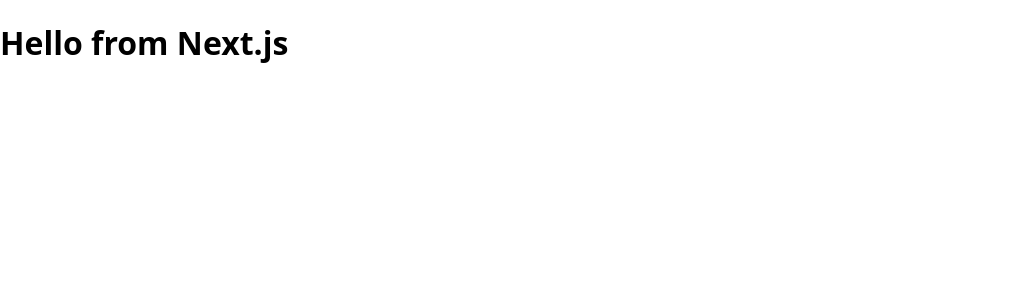
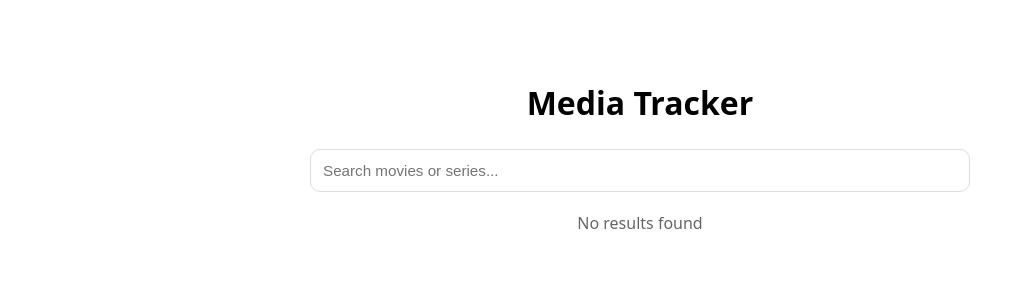
Before and after one commit to YssraChahine/Media-Tracker, a Next.js app: page / in a window 1280 px wide. Shown: the top 300 px of the page, without its empty margins (0-1031 px from the left). Built offline with nearby package versions, Linux system fonts and the light colour scheme.

Commit message:
add search media function

```diff
--- /dev/null
+++ b/components/SearchBar.js
@@ -0,0 +1,61 @@
+import { useState } from "react";
+import styled from "styled-components";
+
+export default function SearchBar({ onSearch }) {
+  const [query, setQuery] = useState("");
+
+  function handleChange(event) {
+    const value = event.target.value;
+    setQuery(value);
+    onSearch(value);
+  }
+
+  function handleClear() {
+    setQuery("");
+    onSearch("");
+  }
+
+  return (
+    <Wrapper>
+      <Input
+        type="text"
+        placeholder="Search movies or series..."
+        value={query}
+        onChange={handleChange}
+      />
+
+      {query && <ClearButton onClick={handleClear}>X</ClearButton>}
+    </Wrapper>
+  );
+}
+
+const Wrapper = styled.div`
+  position: relative;
+  margin-bottom: 20px;
+`;
+
+const Input = styled.input`
+  width: 100%;
+  padding: 12px 40px 12px 12px;
+  border-radius: 10px;
+  border: 1px solid #ddd;
+  font-size: 0.95rem;
+  &:focus {
+    outline: none;
+    border-color: #333;
+  }
+`;
+
+const ClearButton = styled.button`
+  position: absolute;
+  right: 10px;
+  top: 50%;
+  transform: translateY(-50%);
+  border: none;
+  background: transparent;
+  font-size: 1.2rem;
+  cursor: pointer;
+  &:hover {
+    opacity: 0.6;
+  }
+`;
--- a/next.config.js
+++ b/next.config.js
@@ -4,6 +4,9 @@
     styledComponents: true,
   },
   reactStrictMode: true,
+  images: {
+    domains: ["image.tmdb.org"],
+  },
   webpack(config) {
     config.module.rules.push({
       test: /\.svg$/i,
--- a/package.json
+++ b/package.json
@@ -16,7 +16,7 @@
     "next": "13.4.8",
     "react": "18.2.0",
     "react-dom": "18.2.0",
-    "styled-components": "^6.0.2"
+    "styled-components": "^6.4.1"
   },
   "devDependencies": {
     "@svgr/webpack": "^8.0.1",
--- a/pages/index.js
+++ b/pages/index.js
@@ -1,7 +1,119 @@
+import { useState } from "react";
+import { searchMedia } from "@/utils/tmdb";
+import SearchBar from "@/components/SearchBar";
+import styled from "styled-components";
+
 export default function HomePage() {
+  const [results, setResults] = useState([]);
+  const [loading, setLoading] = useState(false);
+
+  async function handleSearch(query) {
+    if (!query) {
+      setResults([]);
+      return;
+    }
+
+    try {
+      setLoading(true);
+
+      const data = await searchMedia(query);
+
+      const filtered = data.filter(
+        (item) => item.media_type === "movie" || item.media_type === "tv"
+      );
+
+      setResults(filtered);
+    } catch (error) {
+      console.error(error);
+    } finally {
+      setLoading(false);
+    }
+  }
+
   return (
-    <div>
-      <h1>Hello from Next.js</h1>
-    </div>
+    <Main>
+      <Heading>Media Tracker</Heading>
+
+      <SearchBar onSearch={handleSearch} />
+
+      {loading && <Message>Loading...</Message>}
+
+      {!loading && results.length === 0 && <Message>No results found</Message>}
+
+      <Grid>
+        {results.map((item) => (
+          <Card key={item.id}>
+            <Poster
+              src={
+                item.poster_path
+                  ? `https://image.tmdb.org/t/p/w200${item.poster_path}`
+                  : "/placeholder.jpg"
+              }
+              alt={item.title || item.name}
+            />
+
+            <Info>
+              <Title>{item.title || item.name}</Title>
+              <Type>{item.media_type}</Type>
+            </Info>
+          </Card>
+        ))}
+      </Grid>
+    </Main>
   );
 }
+
+const Main = styled.main`
+  max-width: 700px;
+  margin: 40px auto;
+  padding: 20px;
+`;
+
+const Heading = styled.h1`
+  text-align: center;
+  margin-bottom: 25px;
+`;
+
+const Message = styled.p`
+  text-align: center;
+  color: #666;
+`;
+
+const Grid = styled.div`
+  display: grid;
+  gap: 16px;
+`;
+
+const Card = styled.div`
+  display: flex;
+  gap: 12px;
+  align-items: center;
+  padding: 12px;
+  border-radius: 12px;
+  background: white;
+  box-shadow: 0 6px 15px rgba(0, 0, 0, 0.06);
+  transition: transform 0.15s ease;
+  &:hover {
+    transform: translateY(-2px);
+  }
+`;
+
+const Poster = styled.img`
+  width: 80px;
+  border-radius: 6px;
+`;
+
+const Info = styled.div`
+  display: flex;
+  flex-direction: column;
+`;
+
+const Title = styled.p`
+  font-weight: 600;
+  margin: 0;
+`;
+
+const Type = styled.p`
+  font-size: 0.8rem;
+  color: #888;
+`;
--- /dev/null
+++ b/utils/tmdb.js
@@ -0,0 +1,12 @@
+export async function searchMedia(query) {
+  const response = await fetch(
+    `https://api.themoviedb.org/3/search/multi?api_key=${process.env.NEXT_PUBLIC_TMDB_API_KEY}&query=${query}`
+  );
+
+  if (!response.ok) {
+    throw new Error("Failed to fetch");
+  }
+
+  const data = await response.json();
+  return data.results;
+}
```
Also changed, not shown: 1 other file (tests, documents, lock files or other folders).
